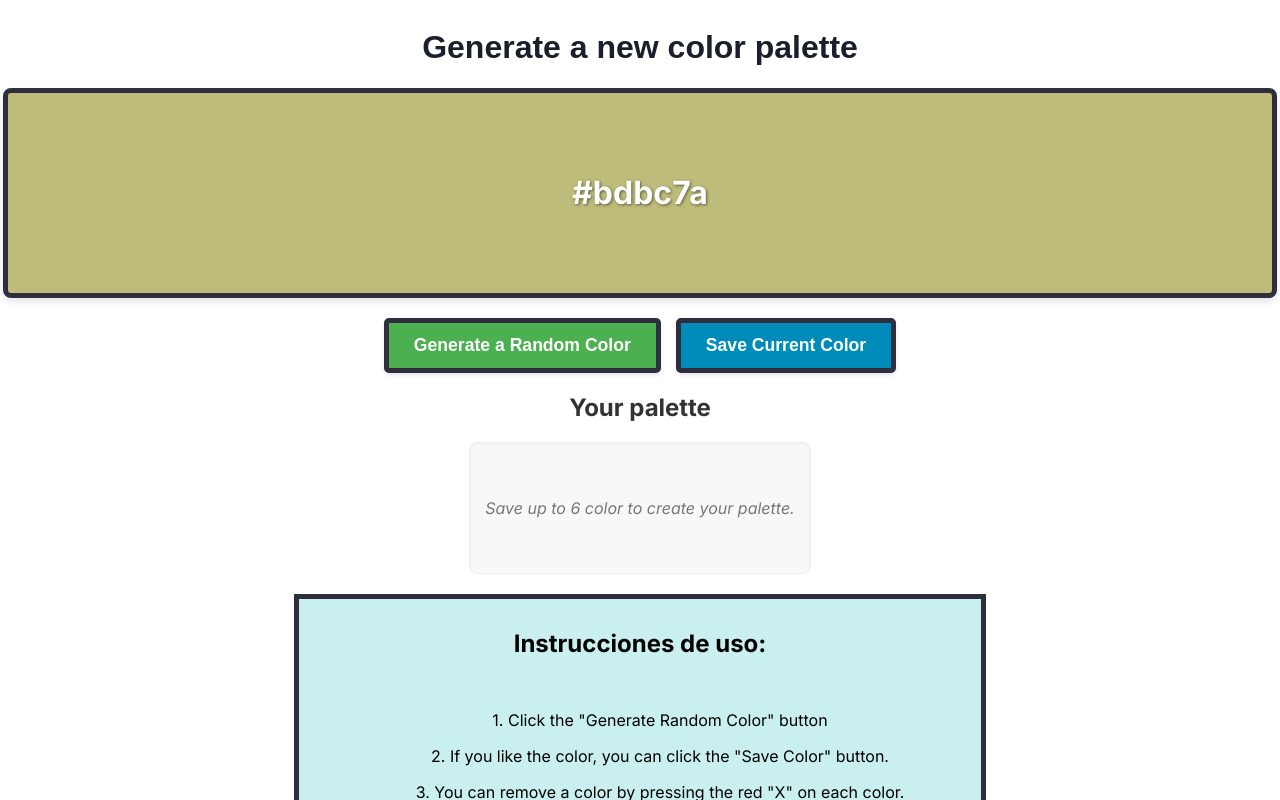
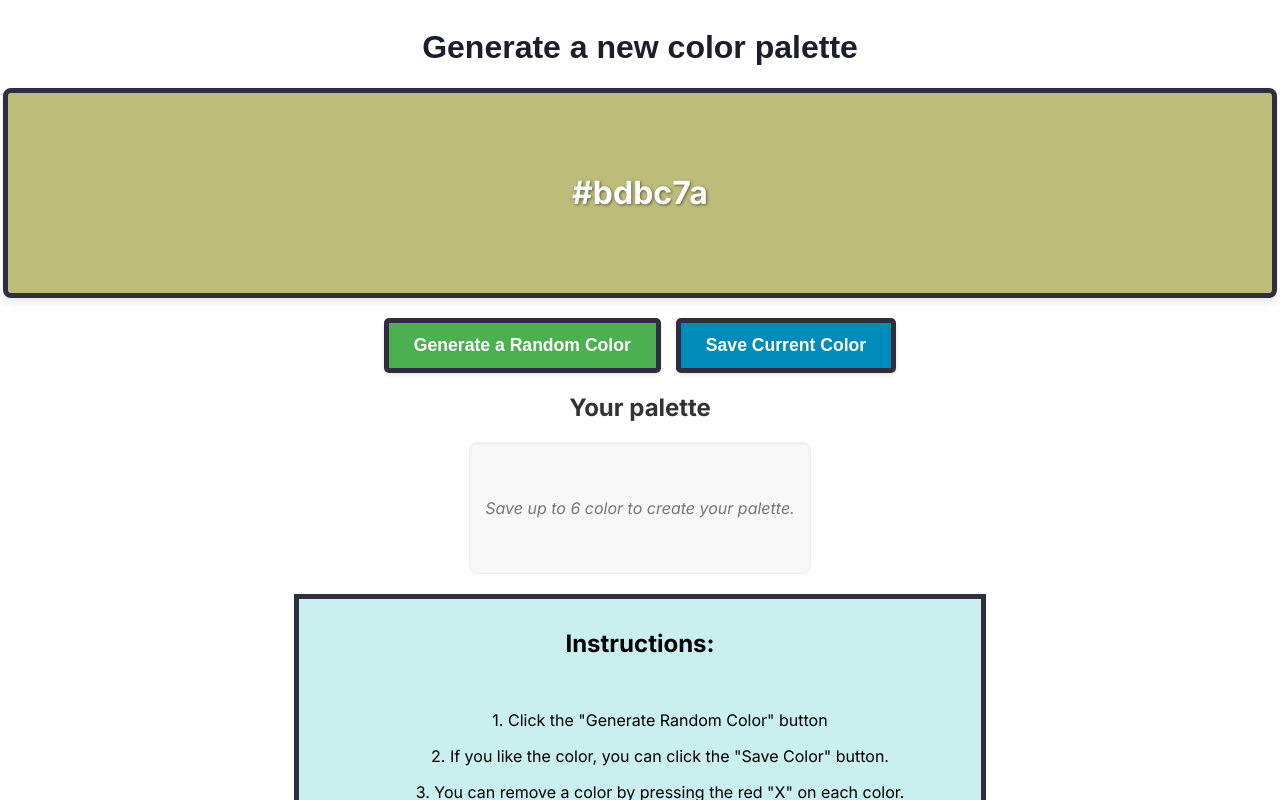
Before and after one commit to JdR2V/color-palette-generator, a React (Vite) app: page / in a window 1280 px wide. Shown: the top 800 px of the page. Built offline with nearby package versions, Linux system fonts and the light colour scheme; a web font is replaced by a local one.

Commit message:
Corrected the title's language

```diff
--- a/src/App.jsx
+++ b/src/App.jsx
@@ -74,6 +74,7 @@ function App() {
         paletteRef={paletteRef}
       />
       <Instrucciones />
+
     </div>
 
   )
--- a/src/components/Instrucciones.jsx
+++ b/src/components/Instrucciones.jsx
@@ -5,7 +5,7 @@ function Instrucciones() {
 
   return (
     <div className="instructions-container">
-      <h2>Instrucciones de uso:</h2>
+      <h2>Instructions:</h2>
       <ol>
         <dl>1. Click the "Generate Random Color" button</dl>
         <dl>2. If you like the color, you can click the "Save Color" button.</dl>
@@ -14,7 +14,9 @@ function Instrucciones() {
         <dl>5. That's it! Good luck on your next creative adventure!</dl>
         <dl>Tip: You can copy the color code by tapping the HEX code!</dl>
       </ol>
+
     </div>
+
   );
 }
 
```
